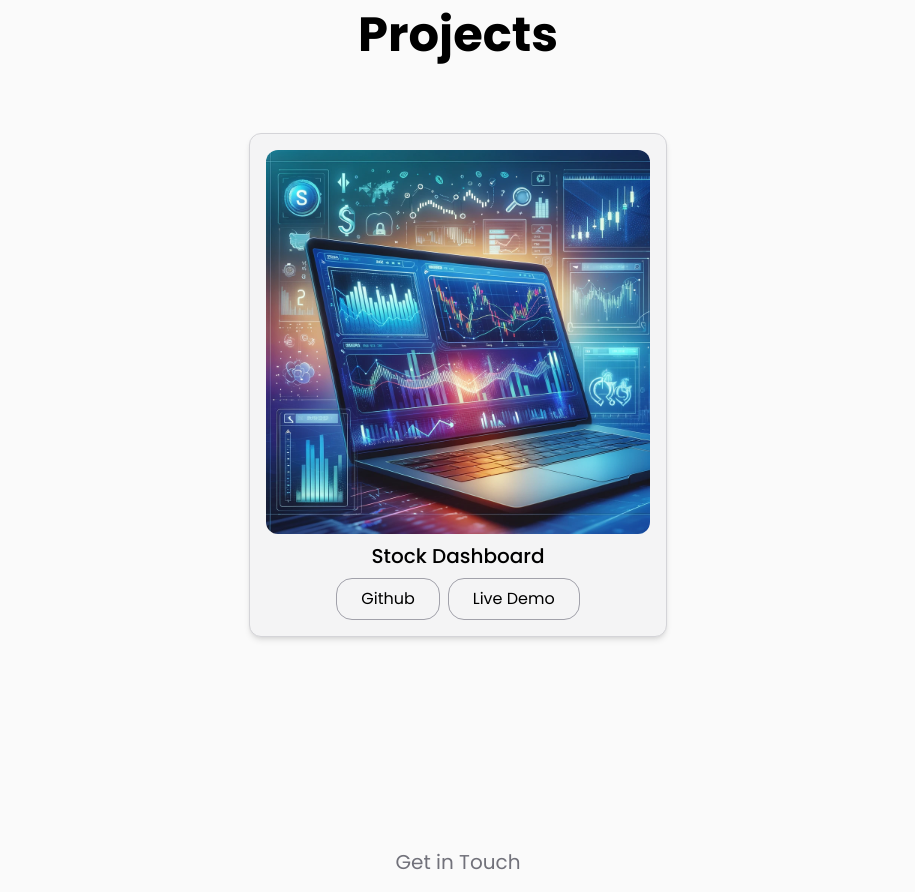
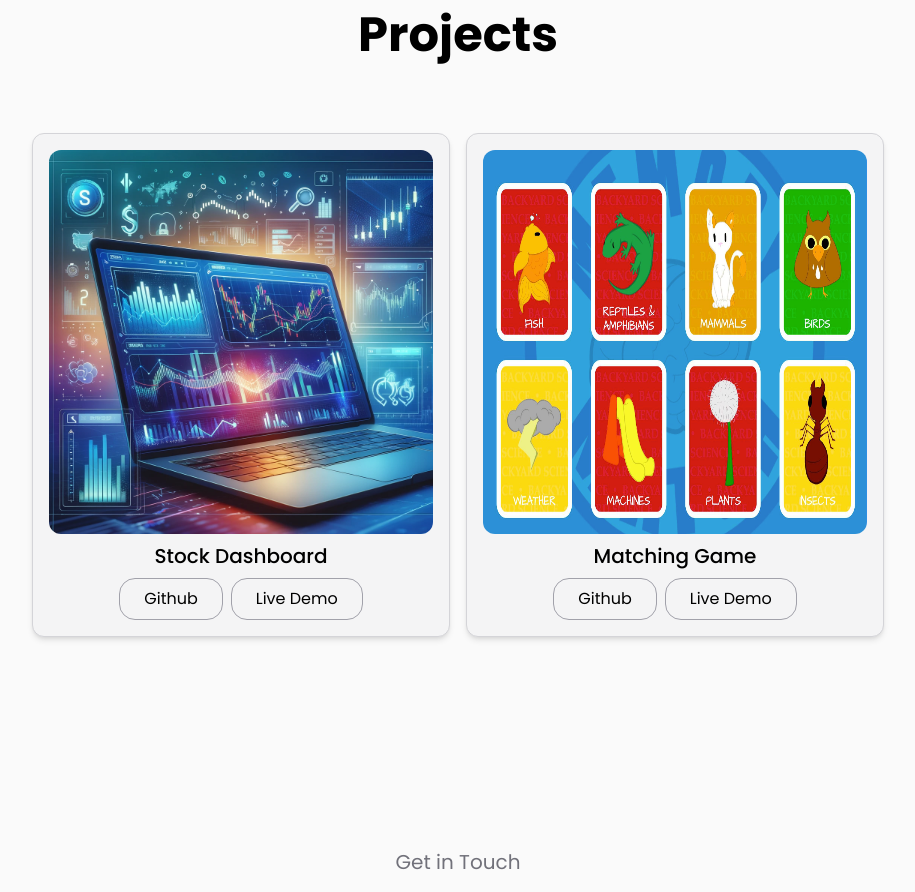
Before and after one commit to FredericoGrz/personal-website, a React (Vite) app: page / in a window 1280 px wide. Shown: the part 2504-3396 px from the top of the page, without its empty margins (182-1097 px from the left). Built offline with nearby package versions, Linux system fonts and the light colour scheme.

Commit message:
Adicionado o jogo da memoria como um dos projetos pessoais

```diff
--- a/src/components/Projects.tsx
+++ b/src/components/Projects.tsx
@@ -1,6 +1,7 @@
 import { CardProject } from "./CardProject";
 import { Section } from "./Section";
 import stockDashboard from "../assets/stockDashboard.png";
+import matchingGame from "../assets/matching-game.png";
 
 export function Projects() {
   const projects = [
@@ -9,6 +10,12 @@ export function Projects() {
       img: stockDashboard,
       githubUrl: "https://github.com/FredericoGrz/stock-dashboard",
       liveDemoUrl: "https://dulcet-tapioca-eca7a7.netlify.app",
+    },
+    {
+      title: "Matching Game",
+      img: matchingGame,
+      githubUrl: "https://github.com/FredericoGrz/MemoryGame",
+      liveDemoUrl: "https://aesthetic-pie-171530.netlify.app/",
     },
   ];
 
```
Also changed, not shown: src/assets/matching-game.png (added).
